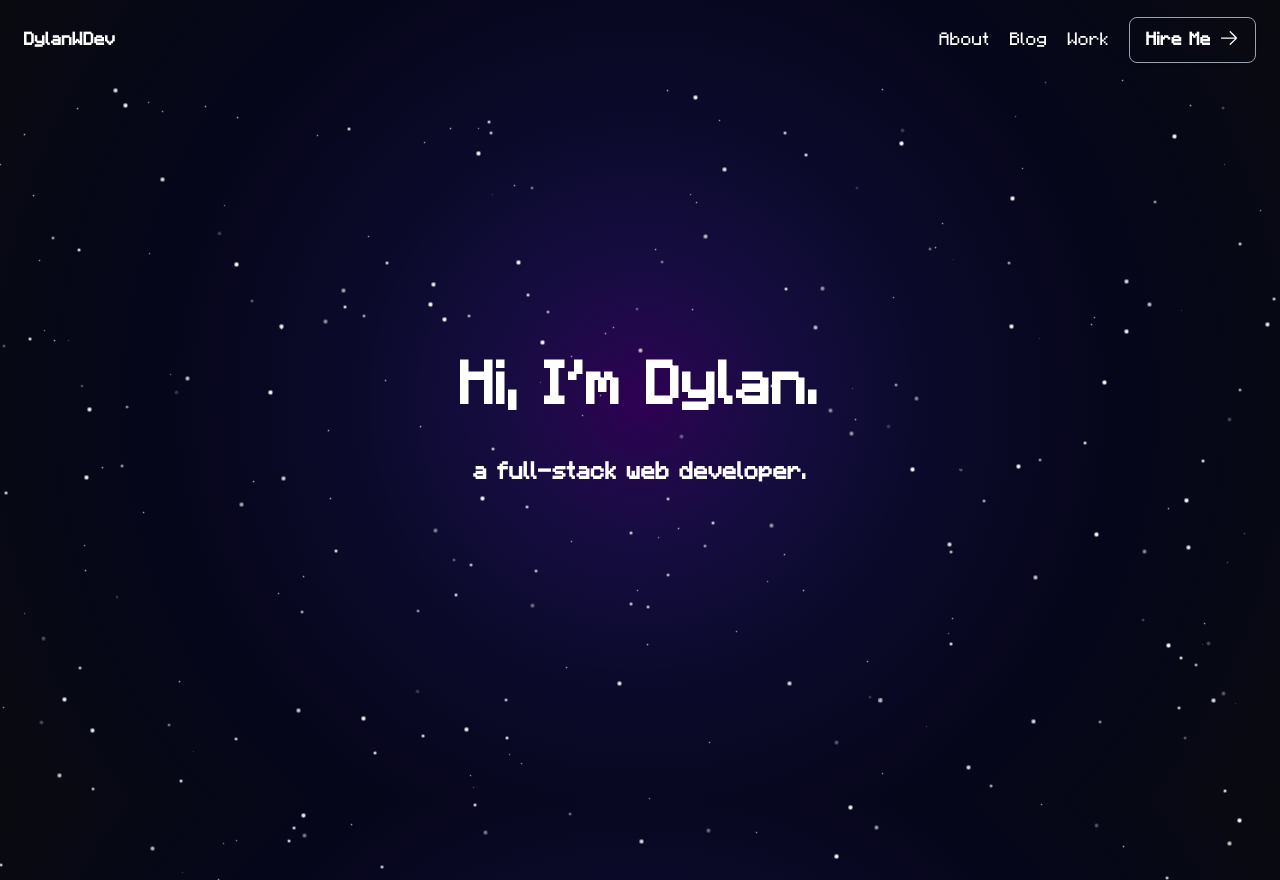
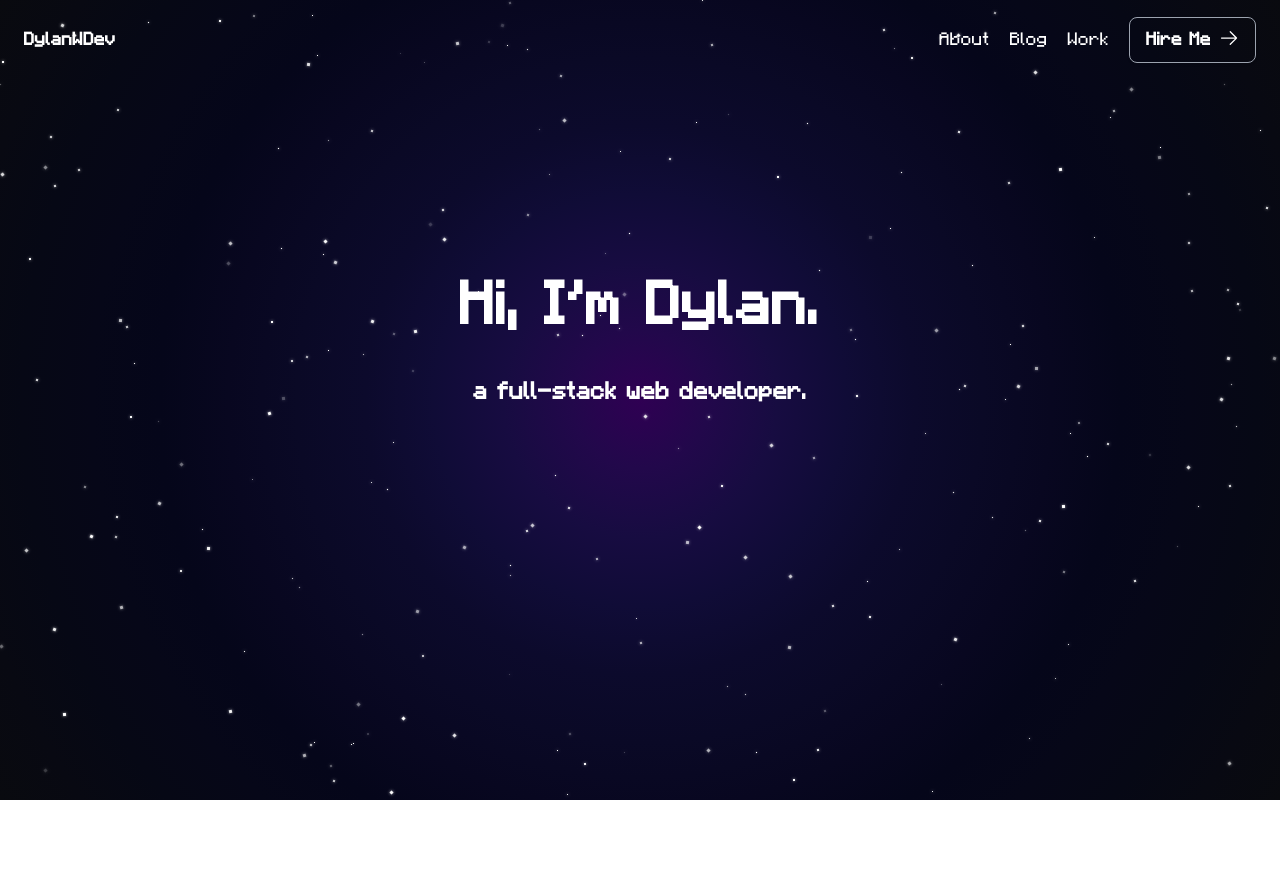
Before and after one commit to DylanWDev/Portfolio, a Next.js app: page / in a window 1280 px wide. After the commit the page ends 800 px from the top, so only its background shows below. Built offline with nearby package versions, Linux system fonts and the light colour scheme.

Commit message:
made stars more minecraft like

```diff
--- a/package.json
+++ b/package.json
@@ -12,7 +12,6 @@
     "@headlessui/react": "^1.7.18",
     "@heroicons/react": "^2.1.1",
     "@material-tailwind/react": "^2.1.8",
-    "@next/font": "^14.1.0",
     "next": "14.1.0",
     "react": "^18",
     "react-dom": "^18",
--- a/src/app/components/Stars/Stars.jsx
+++ b/src/app/components/Stars/Stars.jsx
@@ -1,13 +1,11 @@
 "use client"
 import React, { useEffect, useState } from 'react';
-
-
 
 export default function Home() {
   const [stars, setStars] = useState([]);
 
   const generateStars = () => {
-    const numStars = 275; // Adjust the number of stars as needed
+    const numStars = 225; // Adjust the number of stars as needed
     const starsArray = [];
 
     const heightDiv = document.querySelector('.height');
@@ -24,10 +22,13 @@ export default function Home() {
       // Random opacity for twinkling effect
       const opacity = Math.random() * 0.5 + 0.5; // Adjust the range as needed
 
+      // Random rotation for each star
+      const rotation = Math.floor(Math.random() * 360); // Random rotation in degrees
+
       // Random delay for the twinkling animation
       const animationDelay = Math.random() * 5 + 's'; // Adjust the range as needed
 
-      starsArray.push({ x, y, size, color, opacity, animationDelay });
+      starsArray.push({ x, y, size, color, opacity, rotation, animationDelay });
     }
 
     setStars(starsArray);
@@ -60,6 +61,7 @@ export default function Home() {
               left: star.x + 'px',
               top: star.y + 'px',
               opacity: star.opacity,
+              transform: `rotate(${star.rotation}deg)`, // Set the rotation
               animation: `twinkle 2s infinite alternate ${star.animationDelay}`,
             }}
           ></div>
--- a/src/app/globals.css
+++ b/src/app/globals.css
@@ -37,8 +37,9 @@ html {
 
 .star {
   position: absolute;
-  border-radius: 50%;
+  /* border-radius: 50%; */
   transition: opacity 2s alternate;
+  box-shadow: 0 0 3px rgba(255, 255, 255, 0.7);
   transform-origin: center;
 }
 
@@ -49,10 +50,8 @@ html {
 @keyframes twinkle {
   0% {
     opacity: 0.2;
-    transform: scale(1.2);
   }
   100% {
     opacity: 1;
-    transform: scale(1.4);
   }
 }
--- a/src/app/page.js
+++ b/src/app/page.js
@@ -4,19 +4,14 @@ import Nav from "./components/Nav/Nav.jsx";
 import React, { useEffect } from 'react';
 
 export default function Home() {
-  useEffect(() => {
-    document.body.style.overflow = 'hidden';
 
-    return () => {
-      document.body.style.overflow = '';
-    };
-  }, []);
 
   return (
     <div className="">
-      <div className="absolute top-0 w-full sticky z-50">
+      <div className="absolute top-0 w-full z-50">
         <Nav />
       </div>
+      <section>
       <div className="relative">
         <div className="star-bg absolute star-container">
           <Stars />
@@ -31,6 +26,7 @@ export default function Home() {
           </span>
         </div>
       </div>
+      </section>
     </div>
   );
 }
```
Also changed, not shown: 1 other file (tests, documents, lock files or other folders).
